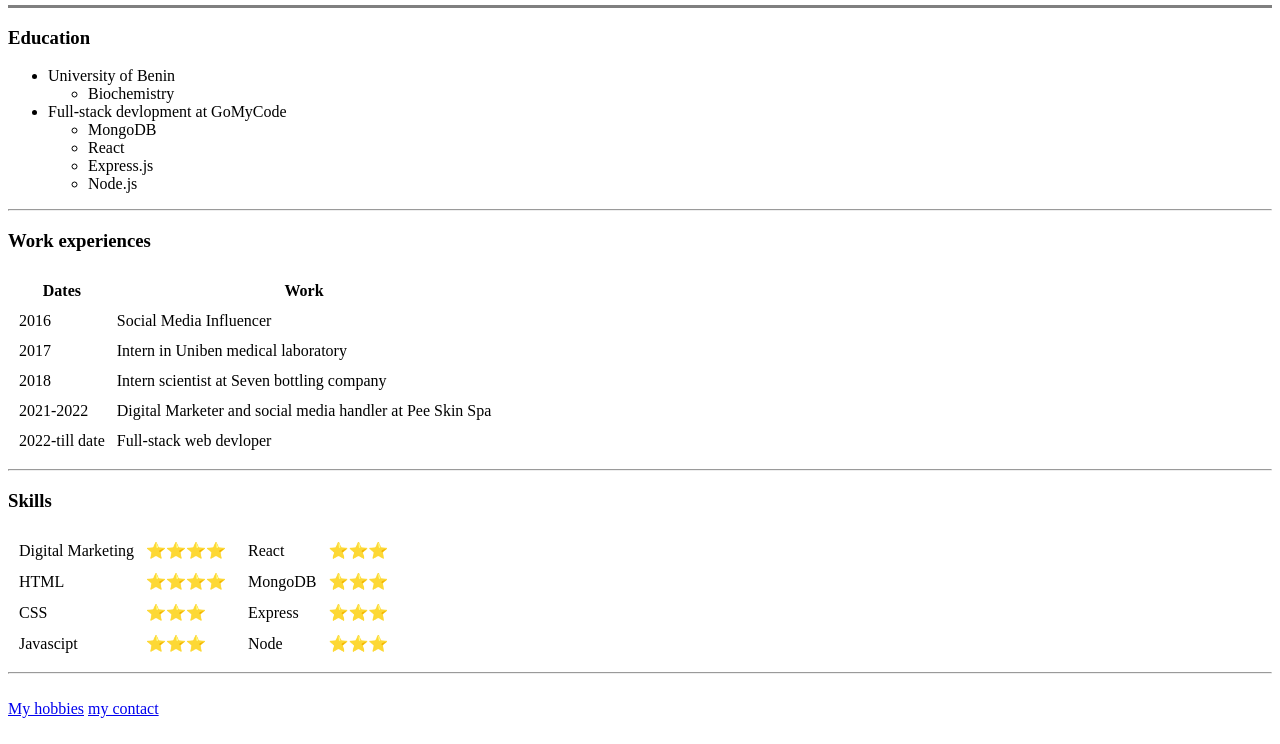
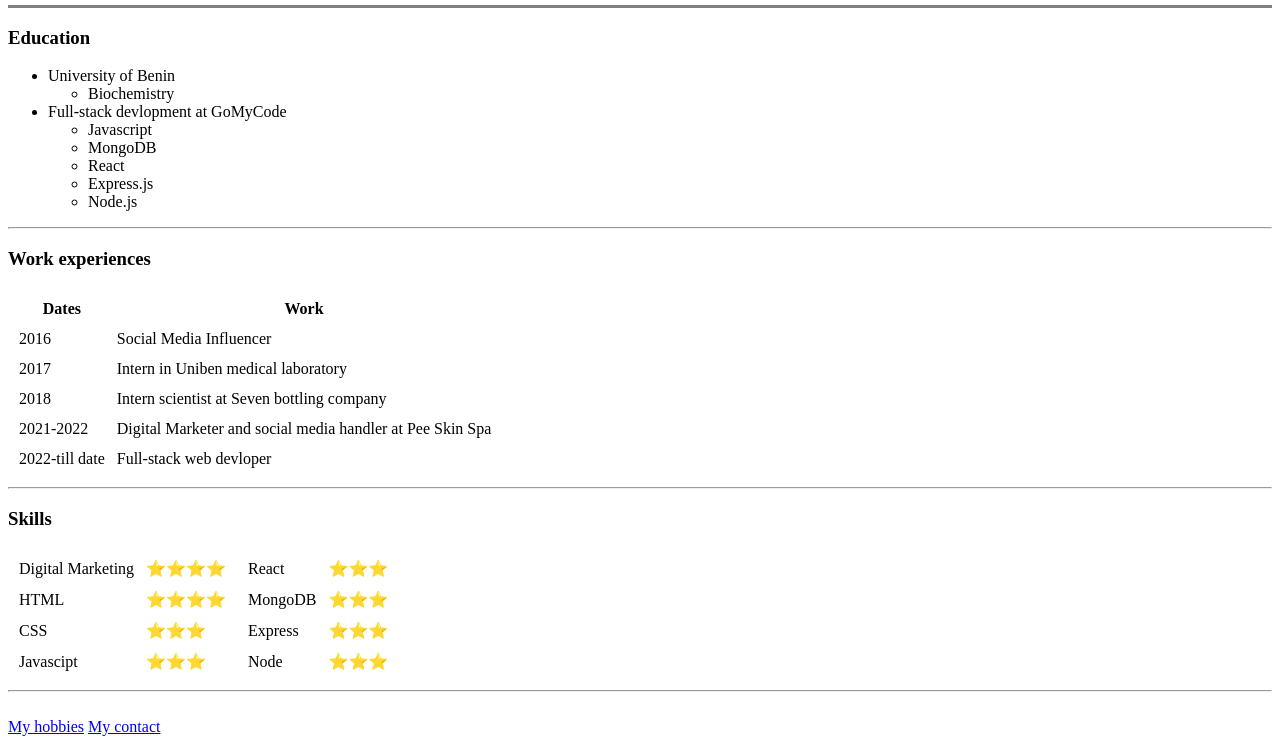
Before and after one commit to Kossychukwu/cv-dev, a plain HTML site: page index.html in a window 1280 px wide. Shown: the part 302-1046 px from the top of the page. Drawn offline with Linux system fonts and the light colour scheme.

Commit message:
Update index.html
first commit on main page.

```diff
--- a/index.html
+++ b/index.html
@@ -28,6 +28,7 @@
         </li>
         <li>Full-stack devlopment at GoMyCode</li>
         <ul>
+            <li>Javascript</li>
             <li>MongoDB</li>
             <li>React</li>
             <li>Express.js</li>
@@ -108,6 +109,6 @@
 
     <br>
     <a href="hobbies.html">My hobbies</a>
-    <a href="contact.html">my contact</a>
+    <a href="contact.html">My contact</a>
   </body>
 </html>
```
